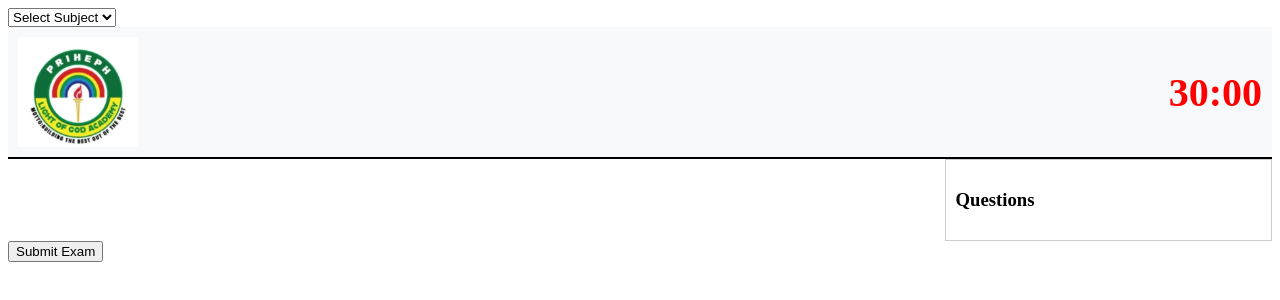
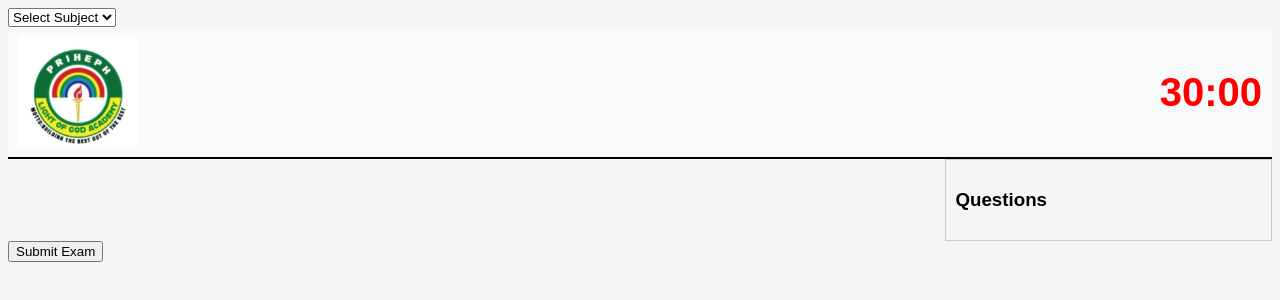
Before and after one commit to kaybekoconnection-hub/priheph-cbt, a website: page public/exam.html in a window 1280 px wide. Drawn offline with Linux system fonts and the light colour scheme; no server answers.

Commit message:
added background color

```diff
--- a/public/exam.html
+++ b/public/exam.html
@@ -4,6 +4,10 @@
     <title>Exam Page</title>
 
    <style>
+    body{
+    background:#f5f5f5;
+    font-family: Arial, sans-serif;
+}
     #examHeader {
         position: sticky;
         top: 0;
```
